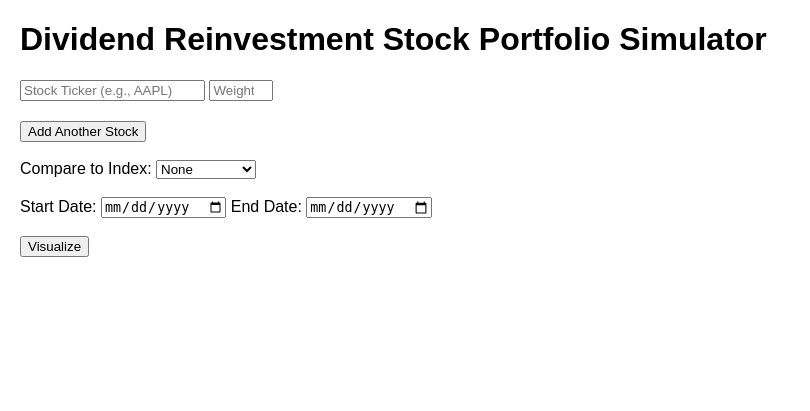
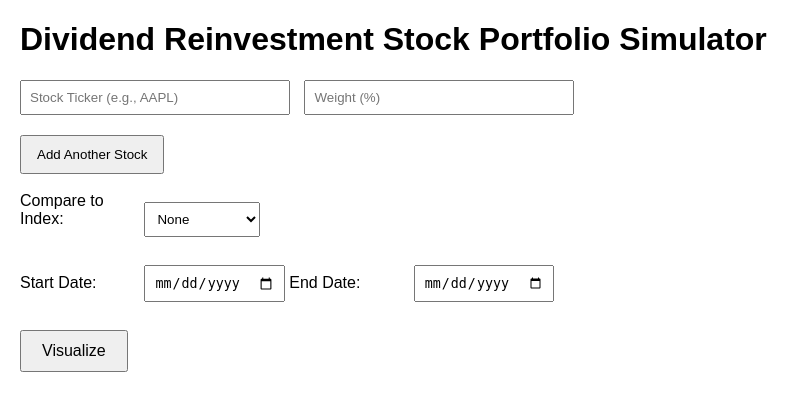
Before and after one commit to snhisun/DRIPVision, a Flask app: page / in a window 1280 px wide. Shown: the top 411 px of the page, without its empty margins (0-810 px from the left). Run offline with Flask 3, Linux system fonts and the light colour scheme.

Commit message:
final version

```diff
--- a/app.py
+++ b/app.py
@@ -1,8 +1,9 @@
-from flask import Flask, render_template, request
+from flask import Flask, render_template, request, jsonify
 import yfinance as yf
 import pandas as pd
 import numpy as np
 import plotly.graph_objs as go
+from plotly.utils import PlotlyJSONEncoder
 import json
 
 app = Flask(__name__)
@@ -53,9 +54,12 @@ def simulate():
         index_name = get_index_name(index_symbol)
         data.append(go.Scatter(x=index_df.index, y=index_df['Index Value'], name=index_name))
 
-    graph_data = {'data': data, 'layout': {'title': 'Portfolio vs Index'}}
+    fig = go.Figure(data=data)
+    fig.update_layout(title='Portfolio vs Index')
 
-    return render_template('result.html', graph_data=graph_data, portfolio_return=round(portfolio_return, 2),
+    graphJSON = json.dumps(fig, cls=PlotlyJSONEncoder)
+
+    return render_template('result.html', graphJSON=graphJSON, portfolio_return=round(portfolio_return, 2),
                            index_return=round(index_return, 2) if index_return else None, index_name=index_name)
 
 def get_portfolio_data(tickers, weights, start_date, end_date):
--- a/static/style.css
+++ b/static/style.css
@@ -1,4 +1,5 @@
 /* static/style.css */
+
 body {
     font-family: Arial, sans-serif;
     margin: 20px;
@@ -8,6 +9,39 @@ body {
     margin-bottom: 10px;
 }
 
+.stock-entry input[type="text"],
+.stock-entry input[type="number"] {
+    width: 250px;  /* Adjust the width as needed */
+    padding: 8px;
+    margin-right: 10px;
+}
+
+.stock-entry button.remove-stock {
+    padding: 8px;
+}
+
 #add-stock {
     margin-top: 10px;
+    padding: 10px 15px;
 }
+
+label {
+    display: inline-block;
+    width: 120px;
+    margin-bottom: 10px;
+}
+
+input[type="date"] {
+    padding: 8px;
+    margin-bottom: 10px;
+}
+
+select {
+    padding: 8px;
+    margin-bottom: 10px;
+}
+
+button[type="submit"] {
+    padding: 10px 20px;
+    font-size: 16px;
+}
--- a/templates/result.html
+++ b/templates/result.html
@@ -4,7 +4,7 @@
 <head>
     <meta charset="UTF-8">
     <title>Simulation Results</title>
-    <script src="https://cdn.plot.ly/plotly-latest.min.js"></script>
+    <script src="https://cdn.plot.ly/plotly-2.16.1.min.js"></script>
 </head>
 <body>
     <h1>Simulation Results</h1>
@@ -16,8 +16,8 @@
     {% endif %}
     <a href="{{ url_for('index') }}">Back to Simulator</a>
     <script>
-        var graphData = {{ graph_data | tojson }};
-        Plotly.newPlot('graph', graphData.data, graphData.layout);
+        var graphJSON = {{ graphJSON | safe }};
+        Plotly.react('graph', graphJSON.data, graphJSON.layout);
     </script>
 </body>
 </html>
```
